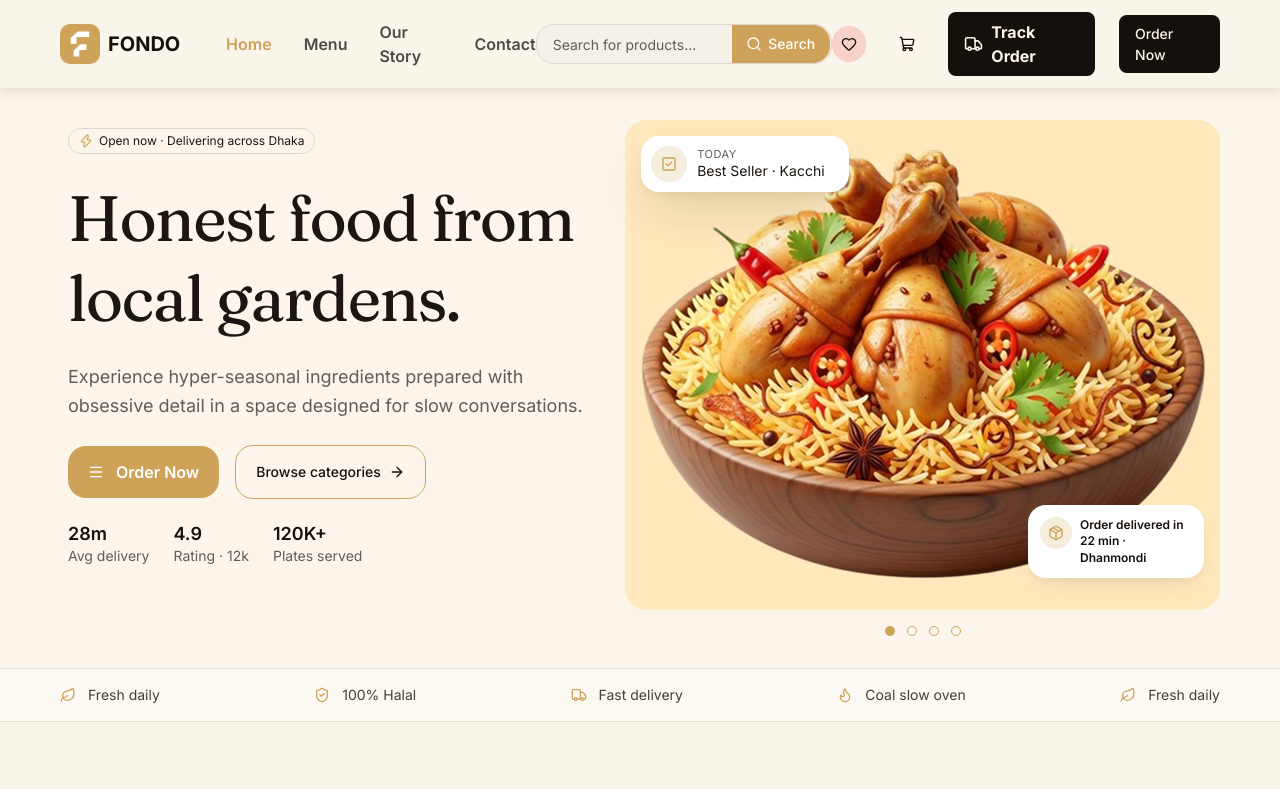
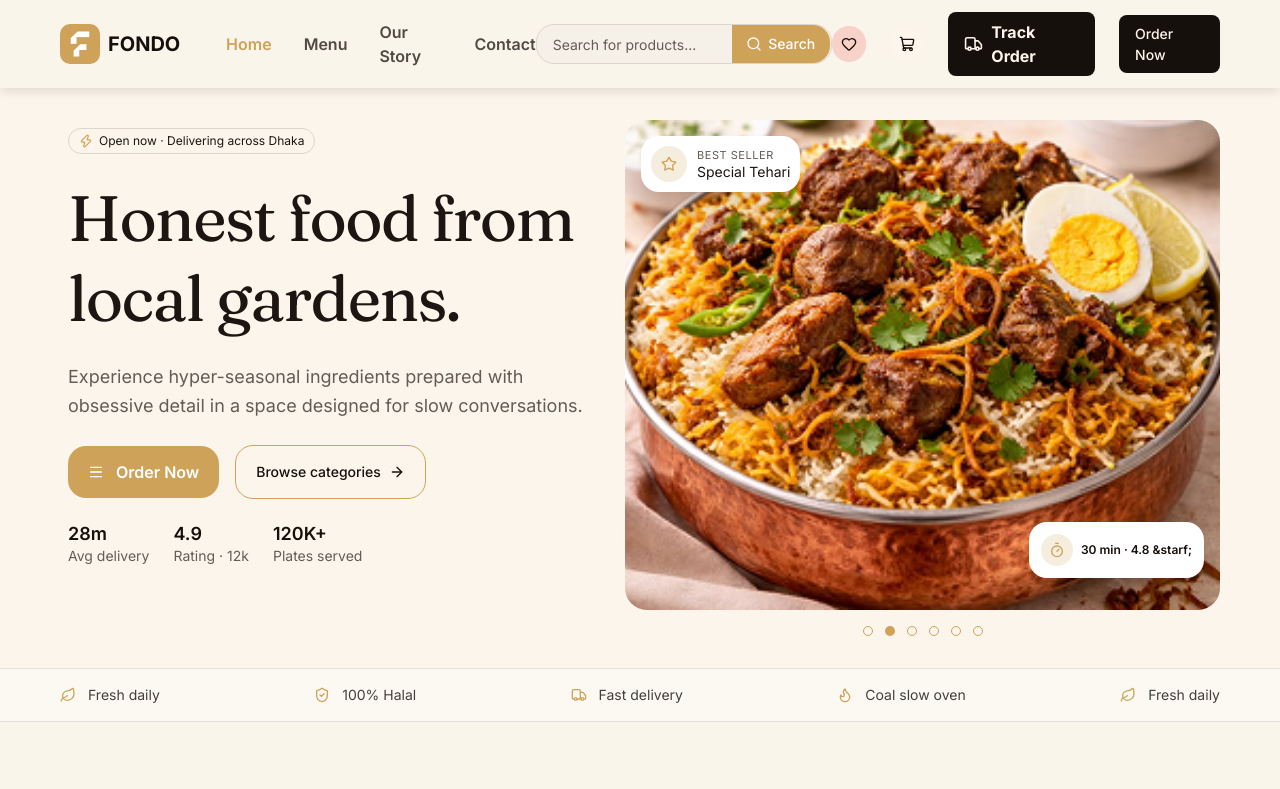
Before and after one commit to jevxo26/FONDO, a Next.js app: page / in a window 1280 px wide. Shown: the top 789 px of the page. Built offline with nearby package versions, Linux system fonts and the light colour scheme.

Commit message:
style: implement auto-scroll in combos, reviews & testimonials section

```diff
--- a/package.json
+++ b/package.json
@@ -24,6 +24,7 @@
     "cookie-parser": "^1.4.7",
     "cors": "^2.8.6",
     "dotenv": "^17.4.2",
+    "embla-carousel-react": "^8.6.0",
     "express": "^5.2.1",
     "express-validator": "^7.3.2",
     "framer-motion": "^12.42.2",
--- a/src/app/globals.css
+++ b/src/app/globals.css
@@ -155,7 +155,17 @@
   }
 }
 
+@keyframes marquee {
+  0% { transform: translateX(0%); }
+  100% { transform: translateX(-50%); }
+}
+
 @layer utilities {
+  .animate-marquee {
+    animation: marquee var(--slide-duration, 40s) linear infinite;
+    animation-direction: var(--slide-direction, normal);
+  }
+
   .font-fraunces {
     font-family: var(--font-fraunces);
   }
--- a/src/components/home/blog-reviews/blog-reviews.tsx
+++ b/src/components/home/blog-reviews/blog-reviews.tsx
@@ -1,5 +1,6 @@
 import { BlogReviewCard } from "./blog-review-card";
 import { BLOG_POSTS } from "@/data/homepage";
+import { InfiniteSlider } from "@/components/ui/infinite-slider";
 
 export function BlogReviews() {
   return (
@@ -8,11 +9,12 @@ export function BlogReviews() {
         <h2 className="text-center font-sans text-2xl font-bold leading-[130%] text-foreground sm:text-3xl lg:text-[32px]">
           Our BlogsReview
         </h2>
-        <div className="mt-6 flex gap-6 overflow-x-auto pb-4 snap-x snap-mandatory">
+
+        <InfiniteSlider gap={24} speed={50} className="mt-6">
           {BLOG_POSTS.map((post) => (
             <BlogReviewCard key={post.id} post={post} />
           ))}
-        </div>
+        </InfiniteSlider>
       </div>
     </section>
   );
--- a/src/components/home/hero/hero-image.tsx
+++ b/src/components/home/hero/hero-image.tsx
@@ -1,49 +1,90 @@
-import { Package, SquareCheck } from 'lucide-react';
-import Image from 'next/image';
+"use client"
+
+import Image from "next/image"
+import { Star, Timer } from "lucide-react"
+import { type CarouselApi, Carousel, CarouselContent, CarouselItem } from "@/components/ui/carousel"
+import { BEST_SELLERS } from "@/data/homepage"
+import { useEffect, useState, useCallback, startTransition } from "react"
 
 export function HeroImage() {
+  const [api, setApi] = useState<CarouselApi>()
+  const [current, setCurrent] = useState(0)
+
+  const onSelect = useCallback(() => {
+    if (!api) return
+    startTransition(() => setCurrent(api.selectedScrollSnap()))
+  }, [api])
+
+  useEffect(() => {
+    if (!api) return
+    onSelect()
+    api.on("select", onSelect)
+    return () => { api.off("select", onSelect) }
+  }, [api, onSelect])
+
+  useEffect(() => {
+    if (!api) return
+    const interval = setInterval(() => api.scrollNext(), 4000)
+    return () => clearInterval(interval)
+  }, [api])
+
   return (
     <div className="flex w-full flex-col items-center gap-4 lg:w-[681px]">
+      <Carousel setApi={setApi} className="w-full" opts={{ loop: true }}>
+        <CarouselContent>
+          {BEST_SELLERS.map((item) => (
+            <CarouselItem key={item.id}>
               <div className="relative aspect-square w-full lg:aspect-auto lg:h-[490px]">
                 <div className="absolute inset-0 rounded-3xl bg-gradient-to-br from-primary/20 to-primary/5" />
                 <div className="absolute inset-0 overflow-hidden rounded-3xl">
                   <Image
-            src="/images/home/hero_image.png"
-            alt="Hero Image"
+                    src={item.thumbnail}
+                    alt={item.title}
                     fill
                     sizes="(max-width: 1024px) 100vw, 681px"
                     className="object-cover"
-            priority
                   />
                 </div>
-        <div className="absolute left-3 top-3 flex w-48 gap-2.5 rounded-2xl bg-white p-2.5 shadow-[var(--shadow-badge)] sm:left-4 sm:top-4 sm:w-52">
+                <div className="absolute left-3 top-3 flex w-fit items-center gap-2.5 rounded-2xl bg-white p-2.5 shadow-[var(--shadow-badge)] sm:left-4 sm:top-4">
                   <div className="flex size-9 shrink-0 items-center justify-center rounded-full bg-primary/20">
-            <SquareCheck className="size-4 text-primary" />
+                    <Star className="size-4 text-primary" />
                   </div>
                   <div className="flex flex-col">
                     <span className="font-sans text-[11px] font-normal uppercase leading-4 tracking-wider text-muted-foreground">
-              Today
+                      Best Seller
                     </span>
                     <span className="font-sans text-sm font-normal leading-tight text-secondary-foreground">
-              Best Seller &middot; Kacchi
+                      {item.title}
                     </span>
                   </div>
                 </div>
-        <div className="absolute bottom-4 right-3 flex w-44 gap-2 rounded-2xl bg-white p-3 shadow-[var(--shadow-elevated)] sm:bottom-8 sm:right-4">
+                <div className="absolute bottom-4 right-3 flex w-fit items-center gap-2 rounded-2xl bg-white p-3 shadow-[var(--shadow-elevated)] sm:bottom-8 sm:right-4">
                   <div className="flex size-8 shrink-0 items-center justify-center rounded-full bg-primary/20">
-            <Package className="size-4 text-primary" />
+                    <Timer className="size-4 text-primary" />
                   </div>
                   <span className="font-sans text-xs font-semibold leading-snug text-foreground">
-            Order delivered in 22 min &middot; Dhanmondi
+                    {item.time} &middot; {item.rating} &starf;
                   </span>
                 </div>
               </div>
+            </CarouselItem>
+          ))}
+        </CarouselContent>
+      </Carousel>
+
       <div className="flex items-center gap-3">
-        <span className="size-2.5 rounded-full bg-primary" />
-        <span className="box-border size-2.5 rounded-full border border-primary" />
-        <span className="box-border size-2.5 rounded-full border border-primary" />
-        <span className="box-border size-2.5 rounded-full border border-primary" />
+        {BEST_SELLERS.map((_, index) => (
+          <button
+            key={index}
+            onClick={() => api?.scrollTo(index)}
+            className={`size-2.5 rounded-full transition-colors ${
+              index === current
+                ? "bg-primary"
+                : "border border-primary bg-transparent"
+            }`}
+          />
+        ))}
       </div>
     </div>
-  );
+  )
 }
--- /dev/null
+++ b/src/components/ui/carousel.tsx
@@ -0,0 +1,242 @@
+"use client"
+
+import * as React from "react"
+import useEmblaCarousel, {
+  type UseEmblaCarouselType,
+} from "embla-carousel-react"
+
+import { cn } from "@/lib/utils"
+import { Button } from "@/components/ui/button"
+import { ChevronLeftIcon, ChevronRightIcon } from "lucide-react"
+
+type CarouselApi = UseEmblaCarouselType[1]
+type UseCarouselParameters = Parameters<typeof useEmblaCarousel>
+type CarouselOptions = UseCarouselParameters[0]
+type CarouselPlugin = UseCarouselParameters[1]
+
+type CarouselProps = {
+  opts?: CarouselOptions
+  plugins?: CarouselPlugin
+  orientation?: "horizontal" | "vertical"
+  setApi?: (api: CarouselApi) => void
+}
+
+type CarouselContextProps = {
+  carouselRef: ReturnType<typeof useEmblaCarousel>[0]
+  api: ReturnType<typeof useEmblaCarousel>[1]
+  scrollPrev: () => void
+  scrollNext: () => void
+  canScrollPrev: boolean
+  canScrollNext: boolean
+} & CarouselProps
+
+const CarouselContext = React.createContext<CarouselContextProps | null>(null)
+
+function useCarousel() {
+  const context = React.useContext(CarouselContext)
+
+  if (!context) {
+    throw new Error("useCarousel must be used within a <Carousel />")
+  }
+
+  return context
+}
+
+function Carousel({
+  orientation = "horizontal",
+  opts,
+  setApi,
+  plugins,
+  className,
+  children,
+  ...props
+}: React.ComponentProps<"div"> & CarouselProps) {
+  const [carouselRef, api] = useEmblaCarousel(
+    {
+      ...opts,
+      axis: orientation === "horizontal" ? "x" : "y",
+    },
+    plugins
+  )
+  const [canScrollPrev, setCanScrollPrev] = React.useState(false)
+  const [canScrollNext, setCanScrollNext] = React.useState(false)
+
+  const onSelect = React.useCallback((api: CarouselApi) => {
+    if (!api) return
+    setCanScrollPrev(api.canScrollPrev())
+    setCanScrollNext(api.canScrollNext())
+  }, [])
+
+  const scrollPrev = React.useCallback(() => {
+    api?.scrollPrev()
+  }, [api])
+
+  const scrollNext = React.useCallback(() => {
+    api?.scrollNext()
+  }, [api])
+
+  const handleKeyDown = React.useCallback(
+    (event: React.KeyboardEvent<HTMLDivElement>) => {
+      if (event.key === "ArrowLeft") {
+        event.preventDefault()
+        scrollPrev()
+      } else if (event.key === "ArrowRight") {
+        event.preventDefault()
+        scrollNext()
+      }
+    },
+    [scrollPrev, scrollNext]
+  )
+
+  React.useEffect(() => {
+    if (!api || !setApi) return
+    setApi(api)
+  }, [api, setApi])
+
+  React.useEffect(() => {
+    if (!api) return
+    onSelect(api)
+    api.on("reInit", onSelect)
+    api.on("select", onSelect)
+
+    return () => {
+      api?.off("select", onSelect)
+    }
+  }, [api, onSelect])
+
+  return (
+    <CarouselContext.Provider
+      value={{
+        carouselRef,
+        api: api,
+        opts,
+        orientation:
+          orientation || (opts?.axis === "y" ? "vertical" : "horizontal"),
+        scrollPrev,
+        scrollNext,
+        canScrollPrev,
+        canScrollNext,
+      }}
+    >
+      <div
+        onKeyDownCapture={handleKeyDown}
+        className={cn("relative", className)}
+        role="region"
+        aria-roledescription="carousel"
+        data-slot="carousel"
+        {...props}
+      >
+        {children}
+      </div>
+    </CarouselContext.Provider>
+  )
+}
+
+function CarouselContent({ className, ...props }: React.ComponentProps<"div">) {
+  const { carouselRef, orientation } = useCarousel()
+
+  return (
+    <div
+      ref={carouselRef}
+      className="overflow-hidden"
+      data-slot="carousel-content"
+    >
+      <div
+        className={cn(
+          "flex",
+          orientation === "horizontal" ? "-ml-4" : "-mt-4 flex-col",
+          className
+        )}
+        {...props}
+      />
+    </div>
+  )
+}
+
+function CarouselItem({ className, ...props }: React.ComponentProps<"div">) {
+  const { orientation } = useCarousel()
+
+  return (
+    <div
+      role="group"
+      aria-roledescription="slide"
+      data-slot="carousel-item"
+      className={cn(
+        "min-w-0 shrink-0 grow-0 basis-full",
+        orientation === "horizontal" ? "pl-4" : "pt-4",
+        className
+      )}
+      {...props}
+    />
+  )
+}
+
+function CarouselPrevious({
+  className,
+  variant = "outline",
+  size = "icon-sm",
+  ...props
+}: React.ComponentProps<typeof Button>) {
+  const { orientation, scrollPrev, canScrollPrev } = useCarousel()
+
+  return (
+    <Button
+      data-slot="carousel-previous"
+      variant={variant}
+      size={size}
+      className={cn(
+        "absolute touch-manipulation rounded-full",
+        orientation === "horizontal"
+          ? "inset-y-0 -left-12 my-auto"
+          : "-top-12 left-1/2 -translate-x-1/2 rotate-90",
+        className
+      )}
+      disabled={!canScrollPrev}
+      onClick={scrollPrev}
+      {...props}
+    >
+      <ChevronLeftIcon />
+      <span className="sr-only">Previous slide</span>
+    </Button>
+  )
+}
+
+function CarouselNext({
+  className,
+  variant = "outline",
+  size = "icon-sm",
+  ...props
+}: React.ComponentProps<typeof Button>) {
+  const { orientation, scrollNext, canScrollNext } = useCarousel()
+
+  return (
+    <Button
+      data-slot="carousel-next"
+      variant={variant}
+      size={size}
+      className={cn(
+        "absolute touch-manipulation rounded-full",
+        orientation === "horizontal"
+          ? "inset-y-0 -right-12 my-auto"
+          : "-bottom-12 left-1/2 -translate-x-1/2 rotate-90",
+        className
+      )}
+      disabled={!canScrollNext}
+      onClick={scrollNext}
+      {...props}
+    >
+      <ChevronRightIcon />
+      <span className="sr-only">Next slide</span>
+    </Button>
+  )
+}
+
+export {
+  type CarouselApi,
+  Carousel,
+  CarouselContent,
+  CarouselItem,
+  CarouselPrevious,
+  CarouselNext,
+  useCarousel,
+}
```
Also changed, not shown: src/components/home/combos/combos.tsx (+4 -3 lines), src/components/home/testimonials/testimonials.tsx (+6 -4 lines), src/components/ui/infinite-slider.tsx (added, +53 -0 lines). Lines whose indentation alone changed are shown as unchanged.
